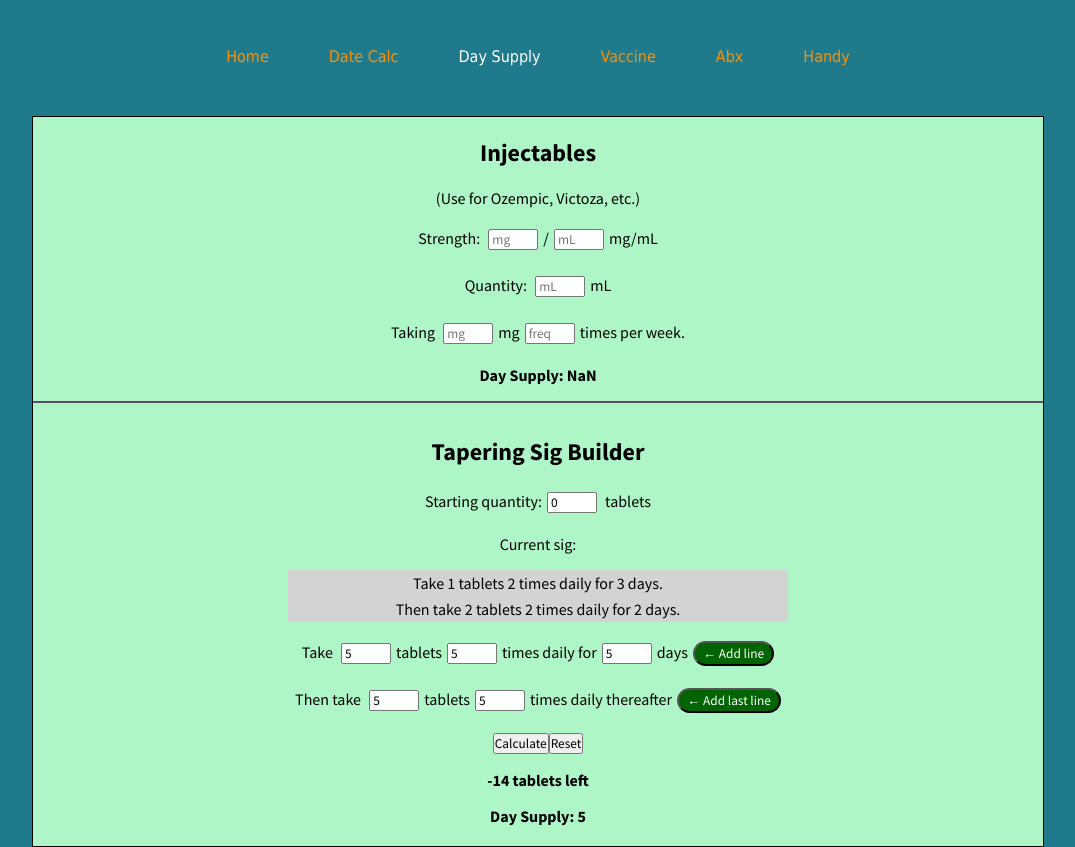
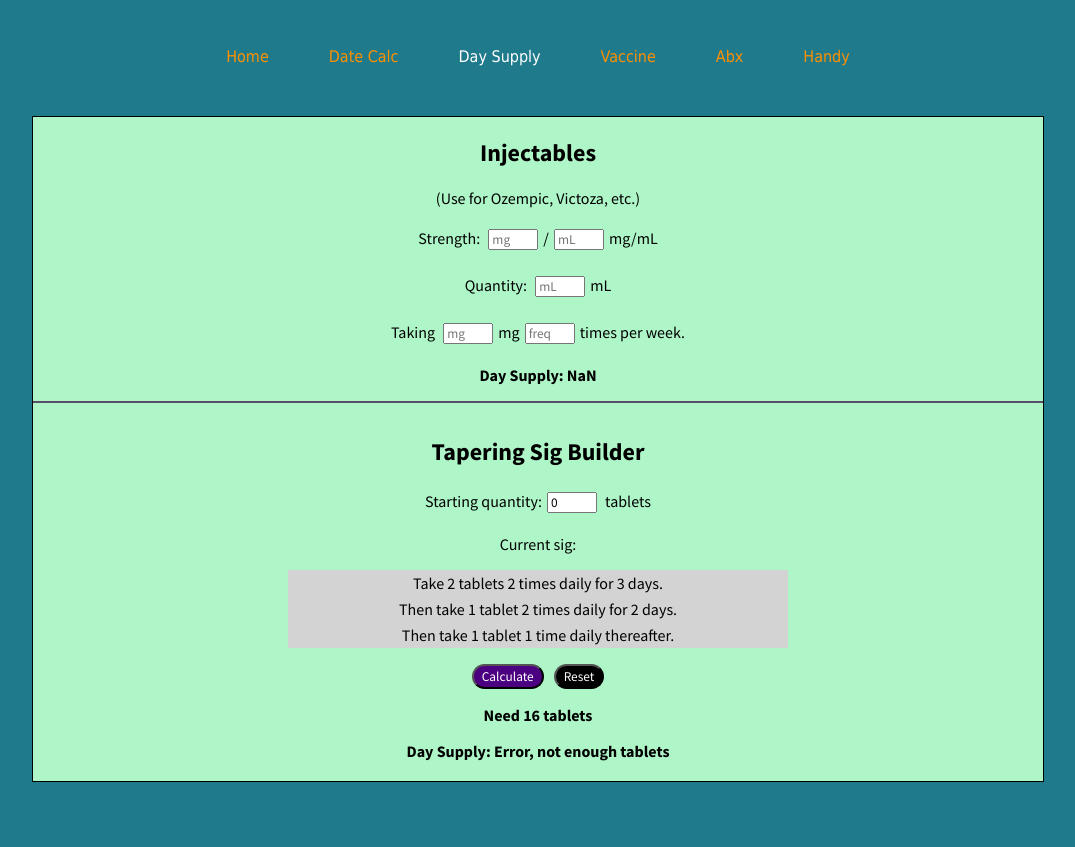
Before and after one commit to icyparkinson/rx-react, a React (Create React App) app in the folder client/: page /daysupp in a window 1280 px wide. Both pictures are taken after typing "5", "5", "5", "5", "5" into the empty fields and a click on the button "Calculate". Shown: the whole page, without its empty margins (102-1177 px from the left). After the commit the page ends 824 px from the top, so only its background shows below. Built offline with nearby package versions, Linux system fonts and the light colour scheme.

Commit message:
Fully functioning taper component

```diff
--- a/client/src/components/pages/daysupp/DaySupp.js
+++ b/client/src/components/pages/daysupp/DaySupp.js
@@ -2,12 +2,37 @@ import React, { useState, useEffect } from "react"
 import styled from "styled-components"
 import Line from "../../ui/Line"
 import TaperLine from "./TaperLine"
+import EndTaperLine from "./EndTaperLine"
 
 const SigBox = styled.div`
 background-color: lightgray;
 margin: auto;
 width: 500px;
 padding: 3px;
+`
+
+const CalculateButton = styled.button`
+padding: 2px 8px;
+margin: 0 5px;
+background-color: #4B0082;
+color: white;
+border-radius: 15px;
+:hover{
+    background-color: #9370DB;
+    cursor: pointer;
+}
+`
+
+const ResetButton = styled.button`
+padding: 2px 8px;
+margin: 0 5px;
+background-color: black;
+color: white;
+border-radius: 15px;
+:hover{
+    background-color: darkred;
+    cursor: pointer;
+}
 `
 
 const DaySupp = () => {
@@ -42,51 +67,15 @@ const DaySupp = () => {
         return state.mg / state.mL * state.totalVolume / state.dose / state.freq * 7
     }
 
+//TAPER SECTION HERE
 
 
-
-    ///TAPER STUFF STARTS HERE
-
-    // const [taperArray, setTaperArray] = useState(
-    //     [<TaperLine addToTabsArray={addToTabsArray}/>,
-    //     <EndTaperLine />]
-    // )
-
-    // function handleAddLine(){
-
-    //     setTaperArray((prevTaperArray) => {
-    //         let newTaperArray = []
-
-    //         for (let i = 0; i < prevTaperArray.length; i++){
-    //             if (i === prevTaperArray.length -2){
-    //                 newTaperArray.push(prevTaperArray[i])
-    //                 newTaperArray.push(<TaperLine addToTabsArray={addToTabsArray}/>)
-    //             }else{
-    //                 newTaperArray.push(prevTaperArray[i])
-    //             }
-    //         }
-    //         return newTaperArray
-    //     })
-
-    // }
-
-
-
-    // const displayTaper = taperArray.map((taper, index) => {
-    //     return(
-    //         <div key={index*Math.random()}>{taper}</div>
-    //     )
-    // })
-
-
-
-
-    const [sigList, setSigList] = useState([[1, 2, 3], [2, 2, 2]])
+    const [sigList, setSigList] = useState([[2, 2, 3], [1, 2, 2], [1, 1]])
 
     const displaySigList = sigList.map((sigLine, index) => {
         return(
             <SigBox key={index*Math.random()}>
-                {index > 0 ? "Then take" : "Take" } {sigLine[0]} tablets {sigLine[1]} times daily {sigLine.length === 3 ? `for ${sigLine[2]} days` : "thereafter"}.
+                {index > 0 ? "Then take" : "Take" } {sigLine[0]} tablet{sigLine[0] > 1 ? "s" : null} {sigLine[1]} time{sigLine[1] > 1 ? "s" : null} daily {sigLine.length === 3 ? `for ${sigLine[2]} day${sigLine[2] > 1 ? "s" : ""}` : "thereafter"}.
             </SigBox>
         )
 
@@ -110,6 +99,8 @@ const DaySupp = () => {
                 ]
             })
         }
+        setDisplayLastLine(false)
+        setDisplayTaperLine(false)
 
     }
 
@@ -119,11 +110,18 @@ const DaySupp = () => {
             return []
         })
         setCurrentCount(startingQty)
+        setDayCount(0)
+
+        setDisplayLastLine(true)
+        setDisplayTaperLine(true)
+        setDisplayCalculate(true)
+        setDisplayTaperAnswer(false)
     }
 
     const [dayCount, setDayCount] = useState(0)
 
     function handleCalculateTaper(){
+        if (sigList.length > 0){
             let finalCount = 0
             let finalDay = 0
 
@@ -136,23 +134,28 @@ const DaySupp = () => {
                     let tabsInADay = line[0] * line[1] * line[2]
                     finalCount += tabsInADay
                     finalDay += line[2]
-            }
-
-
-            if (line.length === 3){
                     setCurrentCount(startingQty - finalCount)
                     setDayCount(finalDay)
+
                 }else{
                     let current = (startingQty - finalCount)
                     let lastSigTabs = line[0] * line[1]
                     let ultimateDay = finalDay + (current / lastSigTabs)
+
+                    if (current <= 0){
+                        setDayCount("Error, not enough tablets")
+                    }else{
                         setDayCount(ultimateDay)
                         setCurrentCount(0)
                     }
 
                 }
+            }
 
-
+            setDisplayLastLine(false)
+            setDisplayTaperLine(false)
+            setDisplayTaperAnswer(true)
+        }
 
     }
 
@@ -160,20 +163,12 @@ const DaySupp = () => {
     const [currentCount, setCurrentCount] = useState(startingQty)
 
 
+    //DISPLAY SETTINGS
 
-    // let takenTabs = 0
-
-
-    // const handleQty = (e) => {
-    //     const value = parseInt(e.target.value)
-    //     setStartingQty(value)
-    //     setTabletsLeft(value)
-    // }
-
-    // const [tabletsLeft, setTabletsLeft] = useState(startingQty)
-
-
-
+    const [displayTaperLine, setDisplayTaperLine] = useState(true)
+    const [displayLastLine, setDisplayLastLine] = useState(true)
+    const [displayCalculate, setDisplayCalculate] = useState(true)
+    const [displayTaperAnswer, setDisplayTaperAnswer] = useState(false)
 
 
     const inputW = {
@@ -273,20 +268,20 @@ const DaySupp = () => {
             <div>
                 <p>Current sig:</p>
                 {displaySigList}
-                <div><TaperLine addToSig = {addToSig} addLastLine={addLastLine}/></div>
+                {displayTaperLine ? <div><TaperLine addToSig={addToSig}/></div> : null}
+                {displayLastLine ? <div><EndTaperLine addLastLine={addLastLine}/></div> : null}
             </div>
 
             <p>
             {/* <button onClick={handleAddLine}>Add Line</button> */}
-            <button onClick={handleCalculateTaper}>Calculate</button>
-            <button onClick={resetSig}>Reset</button>
+            {displayCalculate ? <CalculateButton onClick={handleCalculateTaper}>Calculate</CalculateButton> : null}
+            <ResetButton onClick={resetSig}>Reset</ResetButton>
             </p>
 
-            <p style = {{fontWeight: "bold"}}>{currentCount} tablets left</p>
+            {displayTaperAnswer ? <p style = {{fontWeight: "bold"}}>{currentCount >= 0 ? `${currentCount} tablets left` : `Need ${currentCount *-1} tablets`}</p> : null}
+            {displayTaperAnswer ? <p style = {{fontWeight: "bold"}}>Day Supply: {dayCount}</p> : null}
 
-            <p style = {{fontWeight: "bold"}}>Day Supply: {dayCount}</p>
             </div>
-
         </div>
     )
 }
--- a/client/src/components/pages/daysupp/EndTaperLine.js
+++ b/client/src/components/pages/daysupp/EndTaperLine.js
@@ -1,28 +1,62 @@
-import React from "react"
+import React, { useState } from "react"
+import styled from "styled-components"
 
-function EndTaperLine(){
+const AddButton = styled.button`
+margin-left: 5px;
+padding: 2px 8px;
+background-color: darkgreen;
+color: white;
+border-radius: 15px;
+:hover{
+    background-color: green;
+    cursor: pointer;
+}
+`
+
+function EndTaperLine({addLastLine, hideTaperLine, hideLastLine}){
+
+    const [state, setState] = useState({
+        dose2: "",
+        freq2: ""
+    })
+
+    const handleChange = (e) => {
+        const value = e.target.value;
+        setState({
+            ...state, [e.target.name]: value
+        });
+      }
+
+    const inputW = {
+        width: "50px",
+        margin: "5px",
+        paddingLeft: "2px"
+    }
 
     return(
-        // <p>
-        //     take
-        //     <input
-        //     type = "number"
-        //     style = {inputW}
-        //     placeholder = "qty"
-        //     min = "0"
-        //     onChange = {handleChange}>
-        //     </input>
-        //     tablets
-        //     <input
-        //     type = "number"
-        //     style = {inputW}
-        //     placeholder = "freq"
-        //     min = "0"
-        //     onChange = {handleChange}>
-        //     </input>
-        //     times daily thereafter
-        // </p>
-        <div>EndTaperLine!</div>
+        <p>
+        Then take <input
+            type = "number"
+            style = {inputW}
+            name = "dose2"
+            value = {state.dose2}
+            placeholder = "qty"
+            min = "0"
+            onChange = {handleChange}>
+        </input>
+        tablets
+        <input
+            type = "number"
+            style = {inputW}
+            name = "freq2"
+            value = {state.freq2}
+            placeholder = "freq"
+            min = "0"
+            onChange = {handleChange}>
+        </input>
+        times daily thereafter
+        <AddButton onClick={() => addLastLine(state.dose2, state.freq2)}> ← Add last line</AddButton>
+        </p>
     )
 }
 
--- a/client/src/components/pages/daysupp/TaperLine.js
+++ b/client/src/components/pages/daysupp/TaperLine.js
@@ -7,9 +7,13 @@ padding: 2px 8px;
 background-color: darkgreen;
 color: white;
 border-radius: 15px;
+:hover{
+    background-color: green;
+    cursor: pointer;
+}
 `
 
-const TaperLine = ({addToSig, addLastLine}) => {
+const TaperLine = ({addToSig}) => {
 
     const [state, setState] = useState({
         dose: "",
@@ -33,15 +37,17 @@ const TaperLine = ({addToSig, addLastLine}) => {
         });
       }
 
+
       const inputW = {
         width: "50px",
         margin: "5px",
         paddingLeft: "2px"
     }
 
+
     return(
         <div>
-            <p>
+            <p></p>
             Take <input
                 type = "number"
                 style = {inputW}
@@ -73,30 +79,6 @@ const TaperLine = ({addToSig, addLastLine}) => {
             </input>
             days
             <AddButton onClick={() => addToSig(state.dose, state.freq, state.days)}> ← Add line</AddButton>
-            </p>
-            <p>
-            Then take <input
-                type = "number"
-                style = {inputW}
-                name = "dose2"
-                value = {state.dose2}
-                placeholder = "qty"
-                min = "0"
-                onChange = {handleChange}>
-            </input>
-            tablets
-            <input
-                type = "number"
-                style = {inputW}
-                name = "freq2"
-                value = {state.freq2}
-                placeholder = "freq"
-                min = "0"
-                onChange = {handleChange}>
-            </input>
-            times daily thereafter
-            <AddButton onClick={() => addLastLine(state.dose2, state.freq2)}> ← Add last line</AddButton>
-            </p>
         </div>
     )
 }
```
Lines whose indentation alone changed are shown as unchanged.
